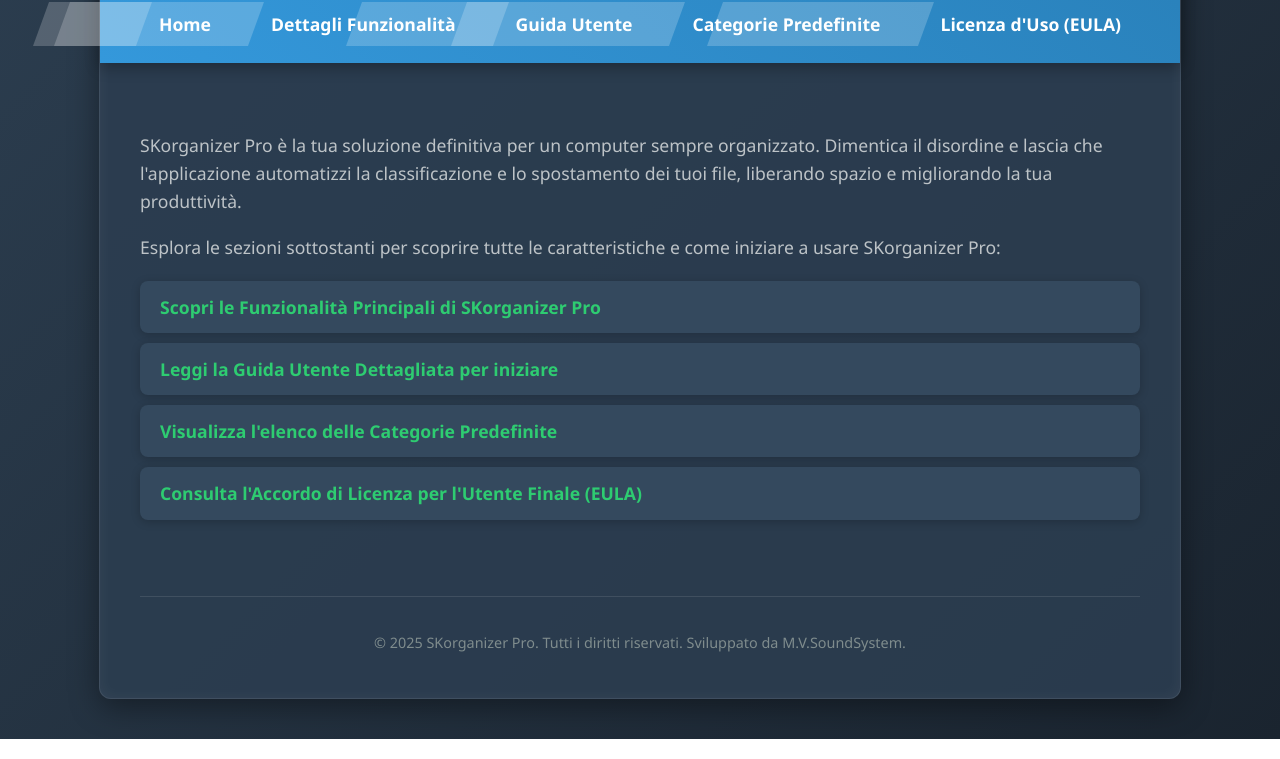
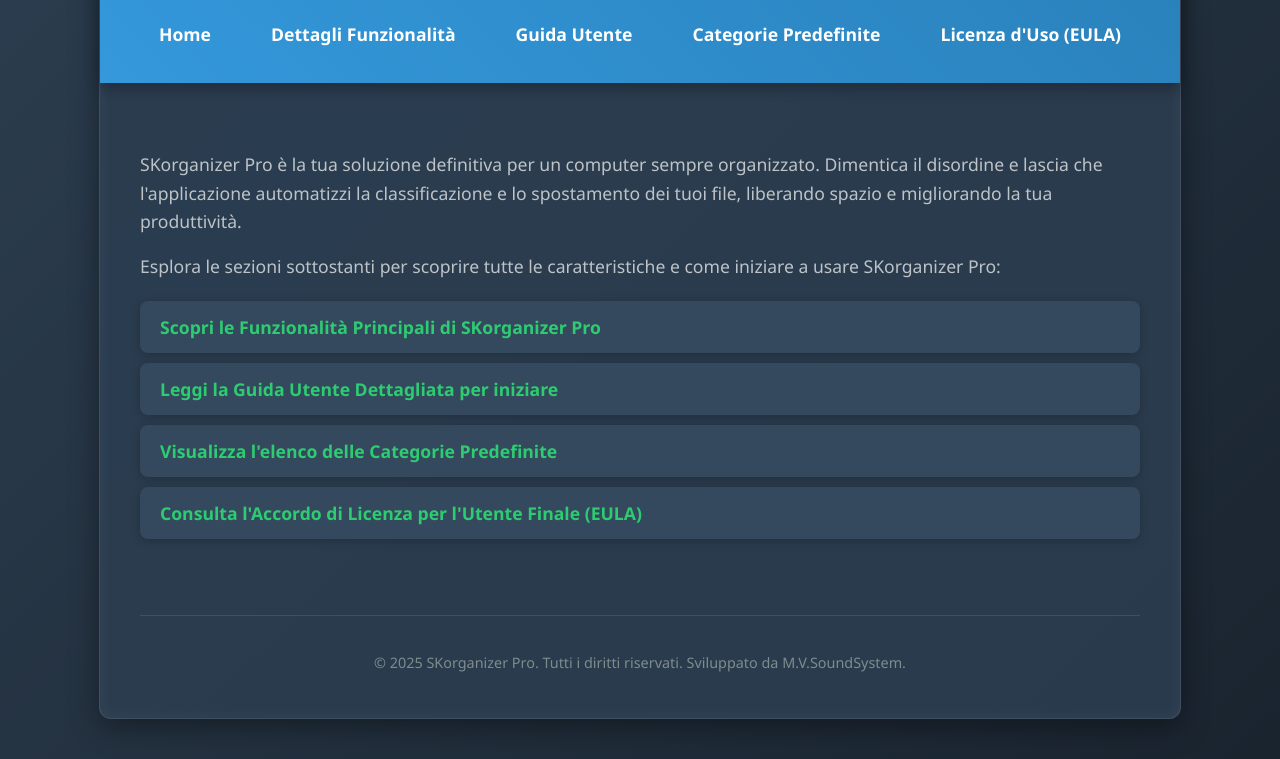
Before and after one commit to 1981-teck/M.V.SoundSystem, a plain HTML site: page index.html in a window 1280 px wide. Shown: the part 148-907 px from the top of the page. Drawn offline with Linux system fonts and the light colour scheme.

Commit message:
Update index.html

```diff
--- a/index.html
+++ b/index.html
@@ -4,7 +4,6 @@
     <meta charset="UTF-8">
     <meta name="viewport" content="width=device-width, initial-scale=1.0">
     <title>SKorganizer Pro - Pagina Principale</title>
-    <link rel="stylesheet" href="style.css">
     <style>
         /* Stili Generali e Reset */
         body {
@@ -58,36 +57,21 @@
         }
         nav ul li {
             margin: 0 15px;
-        }
-        nav ul li a {
-            color: #ffffff;
-            text-decoration: none;
+            color: #ffffff; /* Colore testo default */
             font-weight: bold;
             font-size: 1.1em;
-            padding: 10px 15px;
-            transition: all 0.3s ease;
-            position: relative;
-            overflow: hidden; /* Per l'effetto lucido */
+            padding: 10px 15px; /* Padding per l'area cliccabile/interattiva */
+            transition: color 0.3s ease, text-shadow 0.3s ease; /* Transizione solo per colore e ombra testo */
             border-radius: 5px;
+            cursor: default; /* Per indicare che non è cliccabile (opzionale) */
+            /* Rimosso position: relative, overflow: hidden e ::before per l'effetto lucido */
+            /* Rimosso transform per l'effetto di movimento */
         }
-        nav ul li a::before { /* Effetto lucido per i link */
-            content: '';
-            position: absolute;
-            top: 0;
-            left: -100%;
-            width: 100%;
-            height: 100%;
-            background: rgba(255, 255, 255, 0.2);
-            transition: all 0.4s ease-in-out;
-            transform: skewX(-20deg);
-        }
-        nav ul li a:hover::before {
-            left: 100%;
-        }
-        nav ul li a:hover {
+        /* Rimosso nav ul li::before e nav ul li:hover::before */
+        nav ul li:hover {
             color: #ffeb3b; /* Giallo vibrante al passaggio del mouse */
             text-shadow: 0 0 10px #ffeb3b;
-            transform: translateY(-2px);
+            /* Rimosso transform: translateY(-2px); */
         }
 
         /* Contenuto Principale */
@@ -163,11 +147,11 @@
             <h1>Benvenuto in SKorganizer Pro!</h1>
             <nav>
                 <ul>
-                    <li><a href="index.html">Home</a></li>
-                    <li><a href="Details on Features.html">Dettagli Funzionalità</a></li>
-                    <li><a href="Instructions.html">Guida Utente</a></li>
-                    <li><a href="Default Categories.html">Categorie Predefinite</a></li>
-                    <li><a href="EULA EN.html">Licenza d'Uso (EULA)</a></li>
+                    <li>Home</li>
+                    <li>Dettagli Funzionalità</li>
+                    <li>Guida Utente</li>
+                    <li>Categorie Predefinite</li>
+                    <li>Licenza d'Uso (EULA)</li>
                 </ul>
             </nav>
         </header>
```
